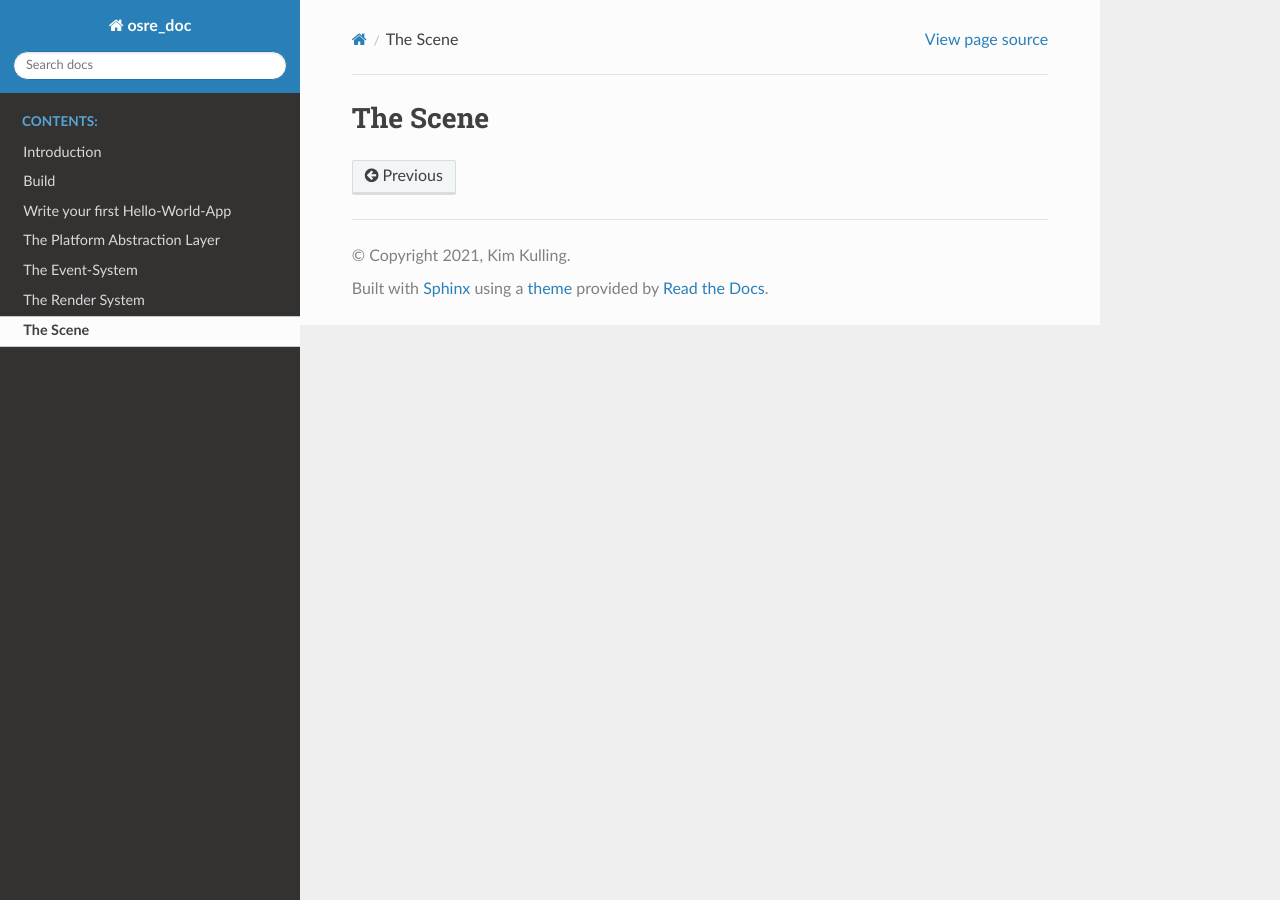
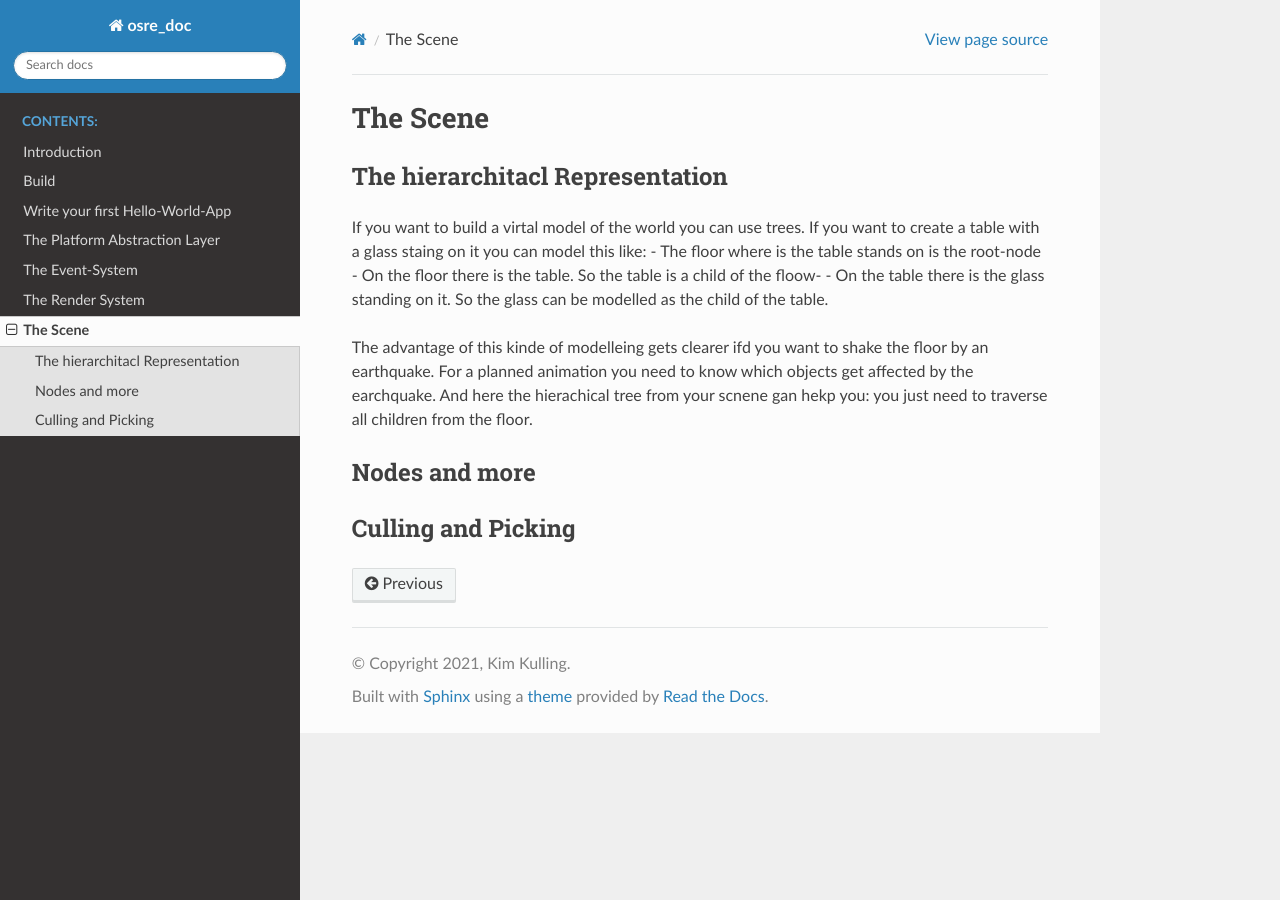
Before and after one commit to kimkulling/osre_doc, a Sphinx documentation site: the page built from source/Scene.rst, in a window 1280 px wide. Built offline with Sphinx 7.4.7 and the Read the Docs theme 2.0.0, drawn with Linux system fonts in a browser that asks for light colours.

Commit message:
Update Scene.rst

```diff
--- a/source/Scene.rst
+++ b/source/Scene.rst
@@ -1,3 +1,20 @@
 #########
 The Scene
 #########
+
+The hierarchitacl Representation
+---------------------------------
+If you want to build a virtal model of the world you can use trees. If you want to create a table with a glass staing on it you can model this like:
+- The floor where is the table stands on is the root-node
+- On the floor there is the table. So the table is a child of the floow-
+- On the table there is the glass standing on it. So the glass can be modelled as the child of the table.
+
+The advantage of this kinde of modelleing gets clearer ifd you want to shake the floor by an earthquake.
+For a planned animation you need to know which objects get affected by the earchquake. And here the hierachical tree
+from your scnene gan hekp you: you just need to traverse all children from the floor.
+
+Nodes and more
+--------------
+
+Culling and Picking
+-------------------
```
